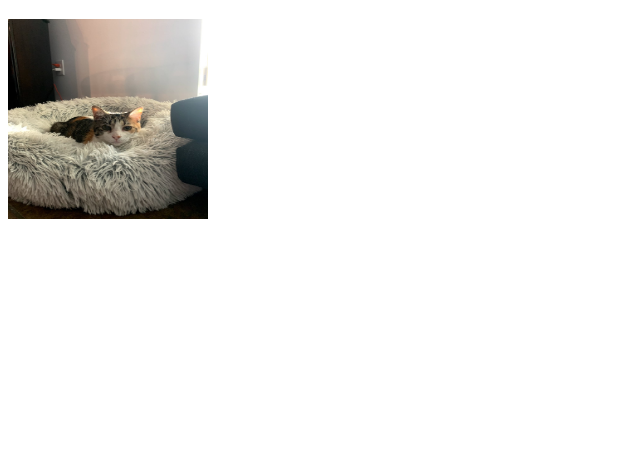
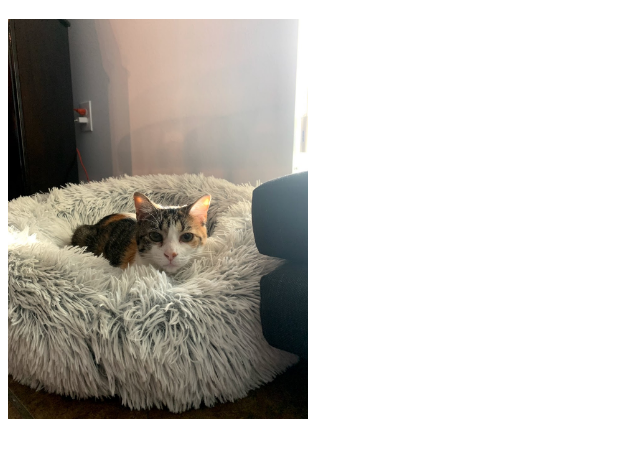
Before and after one commit to ashattack/AllAboutAsh, a plain HTML site: page index.html in a window 1280 px wide. Shown: the part 61-518 px from the top of the page, without its empty margins (0-640 px from the left). Drawn offline with Linux system fonts and the light colour scheme.

Commit message:
changed sizing in image

```diff
--- a/index.html
+++ b/index.html
@@ -7,6 +7,6 @@
 </head>
 <body>
     <h1> Welcome to my webpage </h1>
-    <img src="sunny_jpg.jpg" alt="the cutest cat ever in a big bed" width="200" height="200" />
+    <img src="sunny_jpg.jpg" alt="the cutest cat ever in a big bed" width="300" height="400" />
 </body>
 </html>
```
